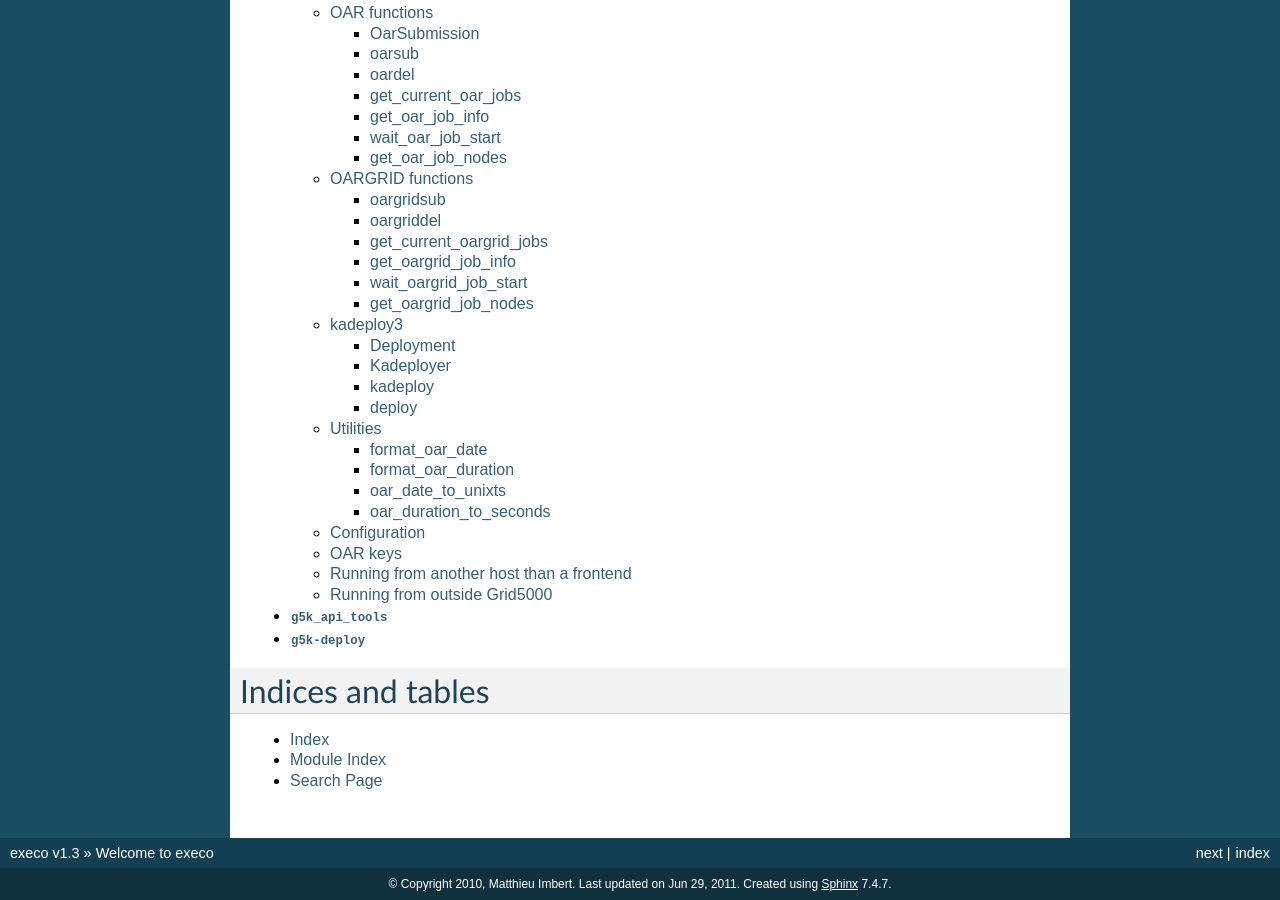
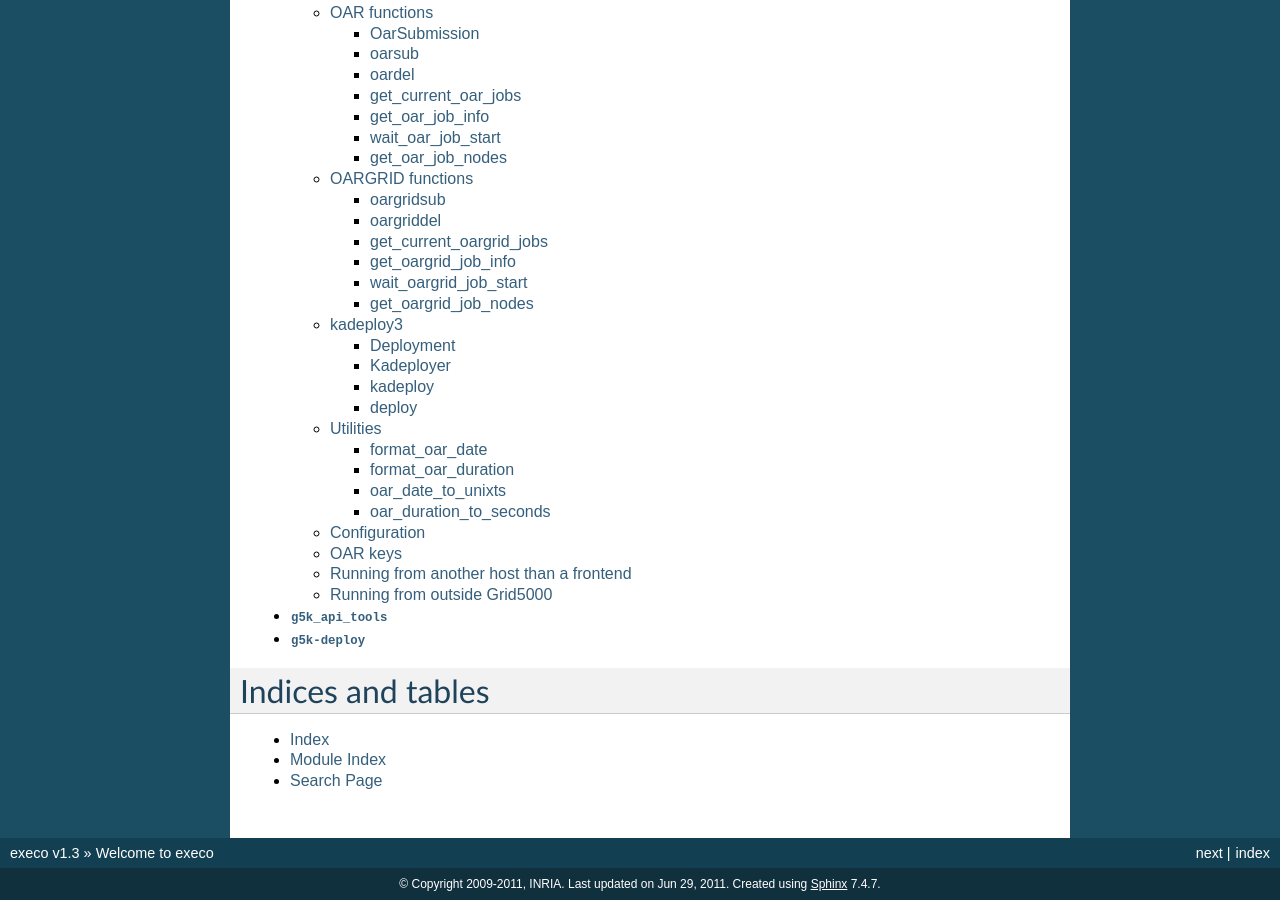
Before and after one commit to rcherrueau/execo, a Sphinx documentation site: the page built from doc/index.rst, in a window 1280 px wide and 900 px high, scrolled down 1045 px. Built offline with Sphinx 7.4.7, drawn with Linux system fonts in a browser that asks for light colours.

Commit message:
add GPLv3 license, put INRIA as copyright owner, add headers for licensing

```diff
--- a/doc/conf.py
+++ b/doc/conf.py
@@ -39,7 +39,7 @@
 
 # General information about the project.
 project = u'execo'
-copyright = u'2010, Matthieu Imbert'
+copyright = u'2009-2011, INRIA'
 
 # The version info for the project you're documenting, acts as replacement for
 # |version| and |release|, also used in various other places throughout the
--- a/setup.py
+++ b/setup.py
@@ -1,9 +1,14 @@
 #!/usr/bin/env python
+
+# Copyright 2009-2011 INRIA
+# This file is part of Execo, released under the GNU Lesser Public
+# License, version 3 or later.
 
 from distutils.core import setup
 import sys
 
 setup(name = 'execo',
+      license = 'GNU GPL v3',
       version = '1.3',
       description = 'API for parallel local or remote processes execution',
       long_description = 'This module offers a high level API for parallel'
--- a/test_execo.py
+++ b/test_execo.py
@@ -1,3 +1,7 @@
+# Copyright 2009-2011 INRIA
+# This file is part of Execo, released under the GNU Lesser Public
+# License, version 3 or later.
+
 import execo, unittest, resource, shutil, os
 
 workdir = '/tmp/execo.unittests.tmp'
--- a/test_execo_g5k.py
+++ b/test_execo_g5k.py
@@ -1,3 +1,7 @@
+# Copyright 2009-2011 INRIA
+# This file is part of Execo, released under the GNU Lesser Public
+# License, version 3 or later.
+
 import execo, execo_g5k, unittest
 import simplejson # http://pypi.python.org/pypi/simplejson/
 import restclient # http://pypi.python.org/pypi/py-restclient/1.2.2
```
Also changed, not shown: execo.py (+18 -0 lines), execo_g5k.py (+17 -0 lines), g5k_api_tools.py (+17 -0 lines), 5 other files.
